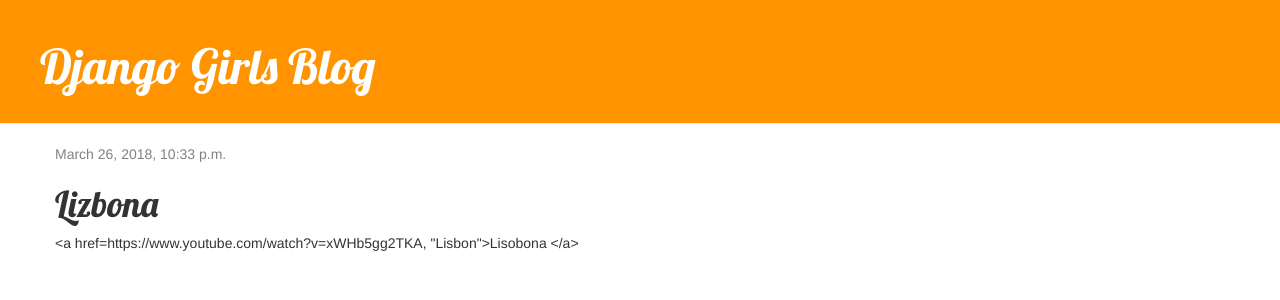
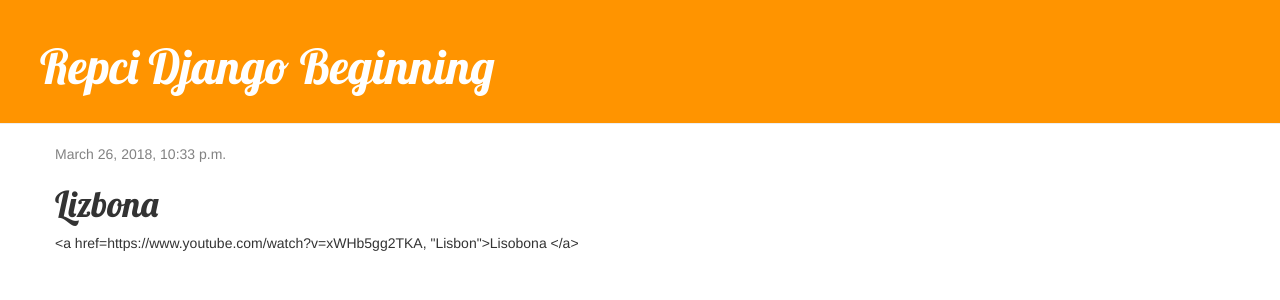
Before and after one commit to kimmuriell/my-first-blog, a Django app: page /post/1/ in a window 1280 px wide. Shown: the top 300 px of the page. Run offline with Django 3.2, Linux system fonts and the light colour scheme; data comes from the database, SQL or seed files in the repository; both versions use the stored data as it was after the commit; some libraries are stand-ins or nearby versions.

Commit message:
koniec tutoriala czas na przeróbki

```diff
--- a/blog/templates/blog/base.html
+++ b/blog/templates/blog/base.html
@@ -1,7 +1,7 @@
 {% load staticfiles %}
 <html>
     <head>
-        <title>Django Girls blog</title>
+        <title>Repci Django Beginning</title>
         <link rel="stylesheet" href="//maxcdn.bootstrapcdn.com/bootstrap/3.2.0/css/bootstrap.min.css">
         <link rel="stylesheet" href="//maxcdn.bootstrapcdn.com/bootstrap/3.2.0/css/bootstrap-theme.min.css">
         <link href='//fonts.googleapis.com/css?family=Lobster&subset=latin,latin-ext' rel='stylesheet' type='text/css'>
@@ -12,8 +12,9 @@
             {% if user.is_authenticated %}
                 <a href="{% url 'post_new' %}" class="top-menu"><span class="glyphicon glyphicon-plus"></span></a>
             {% endif %}
-            <h1><a href="/">Django Girls Blog</a></h1>
+            <h1><a href="/">Repci Django Beginning</a></h1>
         </div>
+
         <div class="content container">
             <div class="row">
                 <div class="col-md-8">
--- a/blog/urls.py
+++ b/blog/urls.py
@@ -1,5 +1,6 @@
 from django.conf.urls import url
 from . import views
+
 
 urlpatterns = [
     url(r'^$', views.post_list, name='post_list'),
--- a/blog/views.py
+++ b/blog/views.py
@@ -1,13 +1,11 @@
-from django.shortcuts import render
 from django.utils import timezone
 from .models import Post
-from django.shortcuts import render, get_object_or_404
+from django.shortcuts import render, get_object_or_404, redirect
 from .forms import PostForm
-from django.shortcuts import redirect
 
-def post_list(request, pk):
-	posts = Post.objects.filter(published_date__lte=timezone.now()).order_by('published_date')
-	return render(request, 'blog/post_list.html', {'posts': posts})
+def post_list(request):
+    posts = Post.objects.filter(published_date__lte=timezone.now()).order_by('published_date')
+    return render(request, 'blog/post_list.html', {'posts': posts})
 
 def post_detail(request, pk):
     post = get_object_or_404(Post, pk=pk)
```
Also changed, not shown: blog/templates/blog/post_list.html (+6 -6 lines), db.sqlite3, 1 other file.
